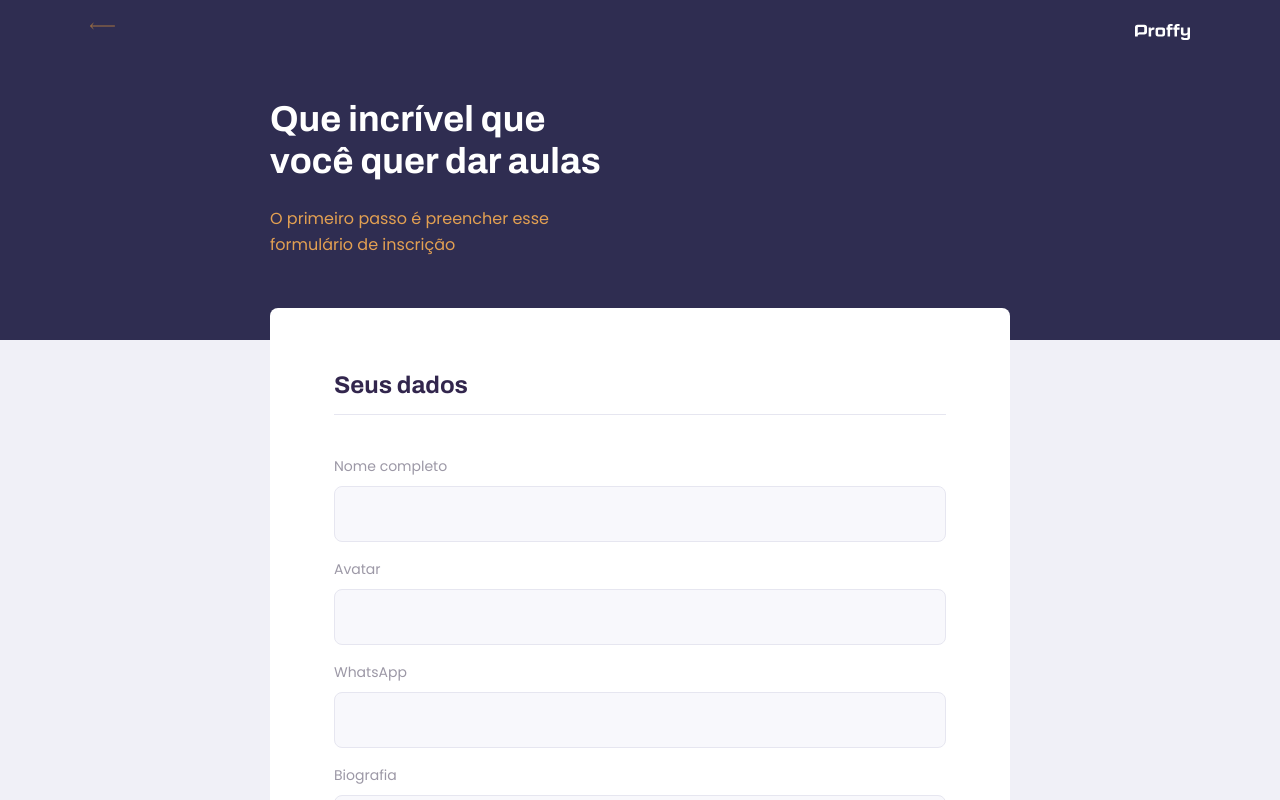
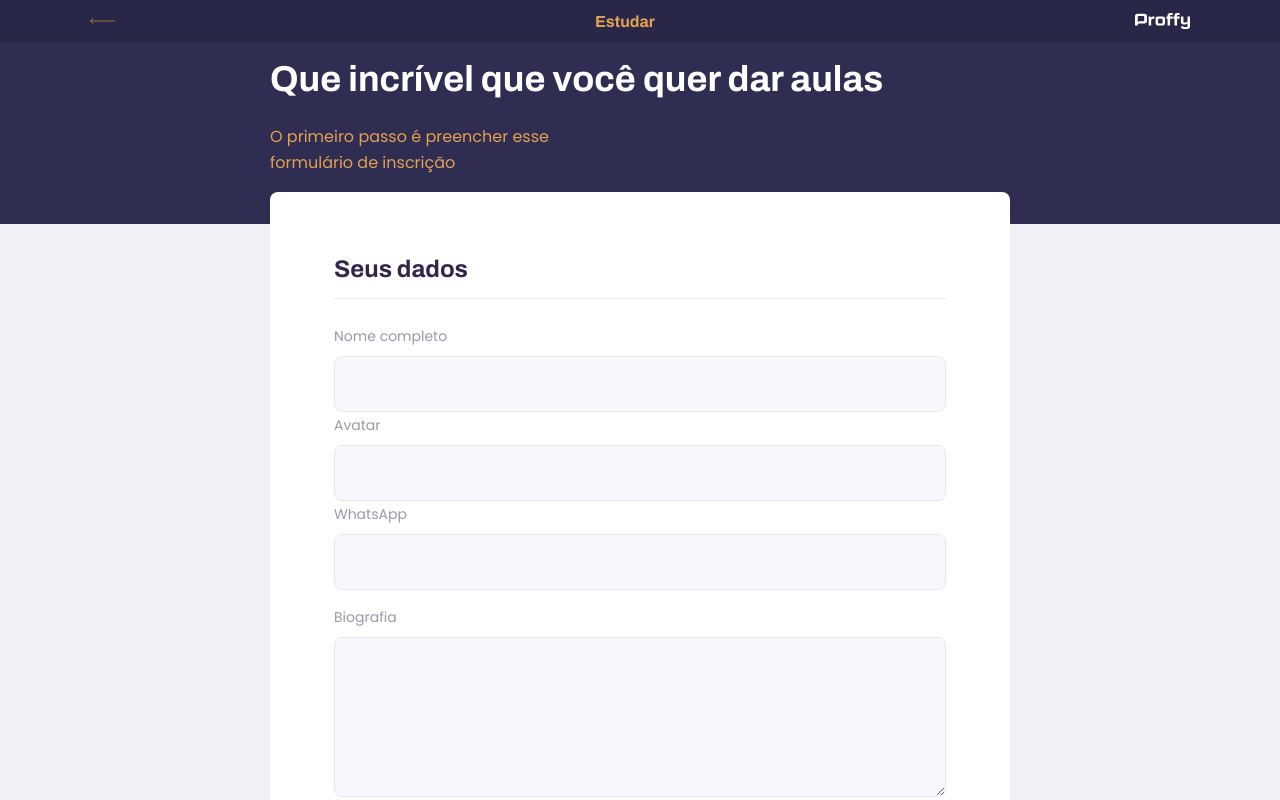
Before and after one commit to rafacdomin/proffy, a React (Create React App) app in the folder web/: page /give-classes in a window 1280 px wide. Shown: the top 800 px of the page. Built offline with nearby package versions, Linux system fonts and the light colour scheme.

Commit message:
:rocket: Add styled-components

```diff
--- a/web/src/components/Input/styles.ts
+++ b/web/src/components/Input/styles.ts
@@ -2,7 +2,6 @@ import styled from 'styled-components';
 
 export const InputBlock = styled.div`
   position: relative;
-  margin-top: 1.4rem;
 
   &:first-child {
     margin-top: 0;
--- a/web/src/components/PageHeader/index.tsx
+++ b/web/src/components/PageHeader/index.tsx
@@ -4,7 +4,7 @@ import { Link } from 'react-router-dom';
 import logoImg from '../../assets/images/logo.svg';
 import backIcon from '../../assets/images/icons/back-light.svg';
 
-import { Header } from './styles';
+import { Header, TopBar } from './styles';
 
 interface PageHeaderProps {
   title: string;
@@ -18,17 +18,23 @@ const PageHeader: React.FC<PageHeaderProps> = ({
 }) => {
   return (
     <Header>
+      <TopBar>
         <div className="top-bar-container">
           <Link to="/">
             <img src={backIcon} alt="Voltar" />
           </Link>
 
+          <h1>Estudar</h1>
+
           <img src={logoImg} alt="Proffy" />
         </div>
+      </TopBar>
 
       <div className="header-content">
+        <div className="content">
           <strong>{title}</strong>
           {description && <p>{description}</p>}
+        </div>
         {children}
       </div>
     </Header>
--- a/web/src/components/PageHeader/styles.ts
+++ b/web/src/components/PageHeader/styles.ts
@@ -1,27 +1,21 @@
 import styled from 'styled-components';
 
-export const Header = styled.div`
+export const TopBar = styled.header`
+  width: 100%;
   display: flex;
-  flex-direction: column;
-  background-color: var(--color-primary);
-  margin: 0;
-  width: 100vw;
-  height: 40vh;
-  max-height: 340px;
-  overflow: hidden;
-
-  @media (min-width: 700px) {
-    height: 340px;
-  }
+  align-items: center;
+  justify-content: center;
+  background: var(--color-primary-darker);
+  margin-bottom: 1.6rem;
 
   .top-bar-container {
-    width: 90vw;
+    width: 90%;
+    height: 4.2rem;
     margin: 0 auto;
     display: flex;
     justify-content: space-between;
     align-items: center;
     color: var(--color-text-in-primary);
-    padding: 1.6rem 0;
 
     @media (min-width: 700px) {
       max-width: 1100px;
@@ -29,6 +23,8 @@ export const Header = styled.div`
 
     a {
       height: 3.2rem;
+      display: flex;
+      align-items: center;
       transition: opacity 0.2s;
 
       &:hover {
@@ -36,9 +32,28 @@ export const Header = styled.div`
       }
     }
 
+    h1 {
+      font-weight: normal;
+      font: 600 1.6rem Archivo;
+    }
+
     img {
       height: 1.6rem;
     }
+  }
+`;
+
+export const Header = styled.div`
+  display: flex;
+  flex-direction: column;
+  align-items: center;
+  background-color: var(--color-primary);
+  margin: 0;
+  width: 100vw;
+  margin-bottom: 2.4rem;
+
+  @media (min-width: 700px) {
+    margin-bottom: 0;
   }
 
   .header-content {
--- a/web/src/components/Select/styles.ts
+++ b/web/src/components/Select/styles.ts
@@ -2,7 +2,6 @@ import styled from 'styled-components';
 
 export const SelectBlock = styled.div`
   position: relative;
-  margin-top: 1.4rem;
 
   label {
     font-size: 1.4rem;
@@ -19,6 +18,10 @@ export const SelectBlock = styled.div`
     outline: 0;
     padding: 0 1.6rem;
     font: 1.6rem Archivo;
+
+    option {
+      border: 0;
+    }
   }
 
   &:focus-within::after {
--- a/web/src/pages/TeacherForm/index.tsx
+++ b/web/src/pages/TeacherForm/index.tsx
@@ -10,7 +10,12 @@ import Select from '../../components/Select';
 
 import warningIcon from '../../assets/images/icons/warning.svg';
 
-import './styles.css';
+import {
+  TeacherFormPage,
+  PageContent,
+  FormFieldset,
+  FormFooter,
+} from './styles';
 
 export default function TeacherForm() {
   const history = useHistory();
@@ -59,15 +64,15 @@ export default function TeacherForm() {
   }
 
   return (
-    <div id="page-teacher-form" className="container">
+    <TeacherFormPage>
       <PageHeader
         title="Que incrível que você quer dar aulas"
         description="O primeiro passo é preencher esse formulário de inscrição"
       />
 
-      <main>
+      <PageContent>
         <form onSubmit={handleCreateClass}>
-          <fieldset>
+          <FormFieldset>
             <legend>Seus dados</legend>
 
             <Input
@@ -94,9 +99,9 @@ export default function TeacherForm() {
               value={bio}
               onChange={(e) => setBio(e.target.value)}
             />
-          </fieldset>
+          </FormFieldset>
 
-          <fieldset>
+          <FormFieldset>
             <legend>Sobre a aula</legend>
 
             <Select
@@ -123,9 +128,9 @@ export default function TeacherForm() {
               value={cost}
               onChange={(e) => setCost(e.target.value)}
             />
-          </fieldset>
+          </FormFieldset>
 
-          <fieldset>
+          <FormFieldset>
             <legend>
               Horários disponíveis
               <button type="button" onClick={addNewScheduleItem}>
@@ -172,18 +177,18 @@ export default function TeacherForm() {
                 />
               </div>
             ))}
-          </fieldset>
+          </FormFieldset>
 
-          <footer>
+          <FormFooter>
             <p>
               <img src={warningIcon} alt="Aviso importante" />
               Importante! <br />
               Preencha todos os dados
             </p>
             <button type="submit">Salvar cadastro</button>
-          </footer>
+          </FormFooter>
         </form>
-      </main>
-    </div>
+      </PageContent>
+    </TeacherFormPage>
   );
 }
--- a/web/src/pages/TeacherForm/styles.css
+++ /dev/null
@@ -1,151 +0,0 @@
-#page-teacher-form {
-  display: flex;
-  flex-direction: column;
-  align-items: center;
-  justify-content: center;
-}
-
-#page-teacher-form .page-header .header-content {
-  margin-bottom: 6.4rem;
-}
-
-#page-teacher-form main {
-  background: var(--color-box-base);
-  width: 100%;
-  max-width: 74rem;
-  border-radius: 0.8rem;
-  margin: -3.2rem auto 0 auto;
-  padding-top: 6.4rem;
-  overflow: hidden;
-}
-
-#page-teacher-form main fieldset {
-  border: 0;
-  padding: 0 2.4rem;
-}
-
-#page-teacher-form main fieldset + fieldset {
-  margin-top: 6.4rem;
-}
-
-#page-teacher-form main fieldset legend {
-  font: 700 2.4rem Archivo;
-  color: var(--color-text-title);
-  margin-bottom: 2.4rem;
-  display: flex;
-  align-items: center;
-  justify-content: space-between;
-  width: 100%;
-  padding-bottom: 1.6rem;
-  border-bottom: 1px solid var(--color-line-in-white);
-}
-
-#page-teacher-form main fieldset legend button {
-  background: none;
-  border: 0;
-  color: var(--color-primary);
-  font: 700 1.6rem Archivo;
-  cursor: pointer;
-  transition: color 0.2s;
-}
-
-#page-teacher-form main fieldset legend button:hover {
-  color: var(--color-primary-dark);
-}
-
-#page-teacher-form main fieldset .input-block + .textarea-block,
-#page-teacher-form main fieldset .select-block + .input-block {
-  margin-top: 2.4rem;
-}
-
-#page-teacher-form main label {
-  color: var(--color-text-complement);
-}
-
-#page-teacher-form main footer {
-  padding: 4rem 2.4rem;
-  background: var(--color-box-footer);
-  border-top: 1px solid var(--color-line-in-white);
-  margin-top: 6.4rem;
-  width: 90vw;
-  max-width: 740px;
-}
-
-#page-teacher-form main footer p {
-  display: flex;
-  align-items: center;
-  justify-content: center;
-  font-size: 1.4rem;
-  line-height: 2.4rem;
-  color: var(--color-text-complement);
-}
-
-#page-teacher-form main footer p img {
-  margin-right: 2rem;
-}
-
-#page-teacher-form main footer button {
-  width: 100%;
-  height: 5.6rem;
-  background: var(--color-secundary);
-  color: var(--color-button-text);
-  border: 0;
-  border-radius: 0.8rem;
-  cursor: pointer;
-  font: 700 1.6rem Archivo;
-  display: flex;
-  align-items: center;
-  justify-content: center;
-  text-decoration: none;
-  transition: background-color 0.2s;
-  margin-top: 3.2rem;
-}
-
-#page-teacher-form main footer button:hover {
-  background-color: var(--color-secundary-dark);
-}
-
-@media (min-width: 700px) {
-  #page-teacher-form {
-    max-width: 1100px;
-    margin: 0;
-  }
-
-  #page-teacher-form .page-header .header-content {
-    margin-bottom: 0;
-  }
-
-  #page-teacher-form main {
-    margin-bottom: 3.2rem;
-  }
-
-  #page-teacher-form main fieldset {
-    padding: 0 6.4rem;
-  }
-
-  #page-teacher-form main .schedule-item {
-    display: grid;
-    grid-template-columns: 2fr 1fr 1fr;
-    column-gap: 1.6rem;
-  }
-
-  #page-teacher-form main .schedule-item .input-block {
-    margin-top: 0 !important;
-  }
-
-  #page-teacher-form main footer {
-    padding: 4rem 6.4rem;
-    display: flex;
-    align-items: center;
-    justify-content: space-between;
-  }
-
-  #page-teacher-form main footer p {
-    justify-content: space-between;
-  }
-
-  #page-teacher-form main footer button {
-    width: 20rem;
-    margin-top: 0;
-  }
-}
--- /dev/null
+++ b/web/src/pages/TeacherForm/styles.ts
@@ -0,0 +1,136 @@
+import styled from 'styled-components';
+
+export const TeacherFormPage = styled.div`
+  display: flex;
+  flex-direction: column;
+  align-items: center;
+  justify-content: center;
+
+  @media (min-width: 700px) {
+    max-width: 1100px;
+    margin: 0;
+  }
+`;
+
+export const PageContent = styled.main`
+  background: var(--color-box-base);
+  width: 100%;
+  max-width: 74rem;
+  border-radius: 0.8rem;
+  margin: -3.2rem auto 0 auto;
+  padding-top: 6.4rem;
+
+  @media (min-width: 700px) {
+    margin-bottom: 3.2rem;
+  }
+
+  .schedule-item {
+    @media (min-width: 700px) {
+      display: grid;
+      grid-template-columns: 2fr 1fr 1fr;
+      column-gap: 1.6rem;
+    }
+  }
+
+  label {
+    color: var(--color-text-complement);
+  }
+`;
+
+export const FormFieldset = styled.fieldset`
+  border: 0;
+  padding: 0 2.4rem;
+  margin-top: 6.4rem;
+
+  @media (min-width: 700px) {
+    padding: 0 6.4rem;
+  }
+
+  &:first-child {
+    margin-top: 0;
+  }
+
+  legend {
+    font: 700 2.4rem Archivo;
+    color: var(--color-text-title);
+    margin-bottom: 2.4rem;
+    display: flex;
+    align-items: center;
+    justify-content: space-between;
+    width: 100%;
+    padding-bottom: 1.6rem;
+    border-bottom: 1px solid var(--color-line-in-white);
+
+    button {
+      background: none;
+      border: 0;
+      color: var(--color-primary);
+      font: 700 1.6rem Archivo;
+      cursor: pointer;
+      transition: color 0.2s;
+
+      &:hover {
+        color: var(--color-primary-dark);
+      }
+    }
+  }
+`;
+
+export const FormFooter = styled.footer`
+  padding: 4rem 2.4rem;
+  background: var(--color-box-footer);
+  border-top: 1px solid var(--color-line-in-white);
+  margin-top: 6.4rem;
+  max-width: 74rem;
+
+  @media (min-width: 700px) {
+    padding: 4rem 6.4rem;
+    display: flex;
+    align-items: center;
+    justify-content: space-between;
+  }
+
+  p {
+    display: flex;
+    align-items: center;
+    justify-content: center;
+    font-size: 1.4rem;
+    line-height: 2.4rem;
+    color: var(--color-text-complement);
+
+    @media (min-width: 700px) {
+      justify-content: space-between;
+    }
+
+    img {
+      margin-right: 2rem;
+    }
+  }
+
+  button {
+    width: 100%;
+    height: 5.6rem;
+    background: var(--color-secundary);
+    margin-top: 3.2rem;
+    border: 0;
+    outline: 0;
+    cursor: pointer;
+    border-radius: 0.8rem;
+    font: 700 1.6rem Archivo;
+    color: var(--color-button-text);
+
+    display: flex;
+    align-items: center;
+    justify-content: center;
+    transition: background-color 0.2s;
+
+    &:hover {
+      background-color: var(--color-secundary-dark);
+    }
+
+    @media (min-width: 700px) {
+      width: 20rem;
+      margin-top: 0;
+    }
+  }
+`;
--- a/web/src/pages/TeacherList/index.tsx
+++ b/web/src/pages/TeacherList/index.tsx
@@ -7,7 +7,7 @@ import Select from '../../components/Select';
 
 import api from '../../services/api';
 
-import './styles.css';
+import { ListPage, SearchTeacher } from './styles';
 
 export default function TeacherList() {
   const [classes, setClasses] = useState([]);
@@ -40,9 +40,9 @@ export default function TeacherList() {
   }
 
   return (
-    <div id="page-teacher-list" className="container">
+    <ListPage>
       <PageHeader title="Estes são os proffys disponíveis.">
-        <form id="search-teachers" onSubmit={searchClasses}>
+        <SearchTeacher onSubmit={searchClasses}>
           <Select
             name="subject"
             label="Matéria"
@@ -83,8 +83,9 @@ export default function TeacherList() {
             value={time}
             onChange={(e) => setTime(e.target.value)}
           />
+
           <button type="submit">Buscar</button>
-        </form>
+        </SearchTeacher>
       </PageHeader>
 
       <main>
@@ -92,6 +93,6 @@ export default function TeacherList() {
           <TeacherItem key={teacher.id} teacher={teacher} />
         ))}
       </main>
-    </div>
+    </ListPage>
   );
 }
--- a/web/src/pages/TeacherList/styles.css
+++ /dev/null
@@ -1,63 +0,0 @@
-#page-teacher-list {
-  width: 100vw;
-  height: 100vh;
-}
-
-#search-teachers {
-  margin-top: 3.2rem;
-}
-
-#search-teachers label {
-  color: var(--color-text-in-primary);
-}
-
-#search-teachers button {
-  width: 100%;
-  height: 5.6rem;
-  background: var(--color-secundary);
-  color: var(--color-button-text);
-  border: 0;
-  border-radius: 0.8rem;
-  cursor: pointer;
-  font: 700 1.6rem Archivo;
-  display: flex;
-  align-items: center;
-  justify-content: center;
-  text-decoration: none;
-  transition: background-color 0.2s;
-  margin-top: 3.2rem;
-}
-
-#search-teachers button:hover {
-  background-color: var(--color-secundary-dark);
-}
-
-#page-teacher-list main {
-  margin: 3.2rem auto;
-  width: 90%;
-}
-
-@media (min-width: 700px) {
-  #page-teacher-list {
-    max-width: 100%;
-  }
-
-  #search-teachers {
-    display: grid;
-    grid-template-columns: 1fr 1fr 1fr 1fr;
-    column-gap: 16px;
-    position: absolute;
-    bottom: -28px;
-  }
-
-  #search-teachers .input-block + .input-block,
-  #search-teachers .select-block + .select-block {
-    margin-top: 0;
-  }
-
-  #page-teacher-list main {
-    padding: 3.2rem 0;
-    max-width: 740px;
-    margin: 0 auto;
-  }
-}
--- /dev/null
+++ b/web/src/pages/TeacherList/styles.ts
@@ -0,0 +1,55 @@
+import styled from 'styled-components';
+
+export const ListPage = styled.div`
+  display: flex;
+  flex-direction: column;
+  align-items: center;
+  justify-content: center;
+
+  main {
+    margin: 3.2rem auto;
+    width: 90%;
+
+    @media (min-width: 700px) {
+      padding: 3.2rem 0;
+      max-width: 740px;
+      margin: 0 auto;
+    }
+  }
+`;
+
+export const SearchTeacher = styled.form`
+  margin-top: 3.2rem;
+
+  @media (min-width: 700px) {
+    display: grid;
+    grid-template-columns: 1fr 1fr 1fr 1fr;
+    column-gap: 16px;
+    margin-bottom: -90px;
+  }
+
+  label {
+    color: var(--color-text-in-primary);
+  }
+
+  button {
+    width: 100%;
+    height: 5.6rem;
+    background: var(--color-secundary);
+    color: var(--color-button-text);
+    border: 0;
+    border-radius: 0.8rem;
+    cursor: pointer;
+    font: 700 1.6rem Archivo;
+    display: flex;
+    align-items: center;
+    justify-content: center;
+    text-decoration: none;
+    transition: background-color 0.2s;
+    margin-top: 3.2rem;
+
+    &:hover {
+      background-color: var(--color-secundary-dark);
+    }
+  }
+`;
```
Lines whose indentation alone changed are shown as unchanged.
